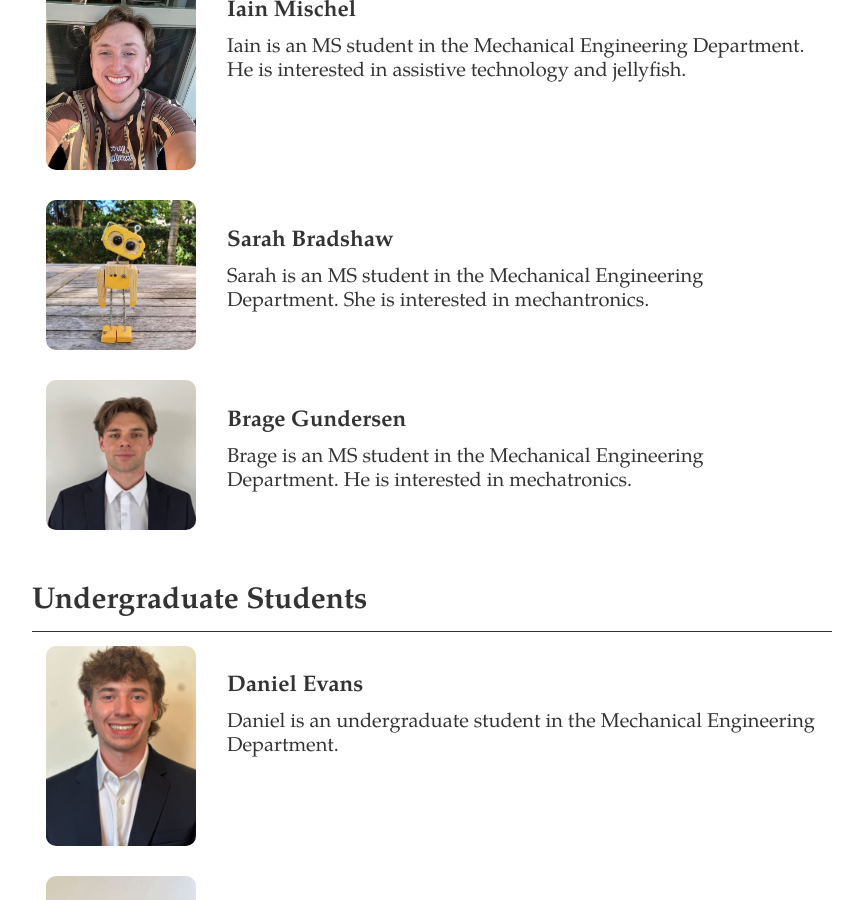
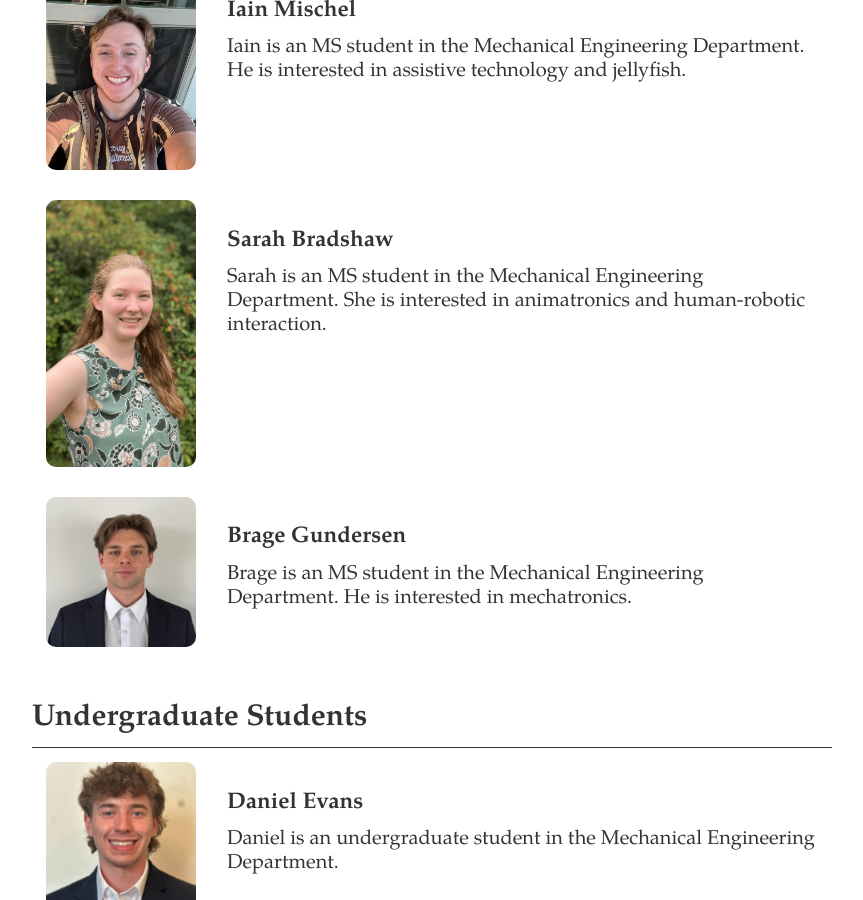
Before and after one commit to VT-Collab/vt-collab.github.io, a Jekyll site: the page built from people.html, in a window 1280 px wide and 900 px high, scrolled down 1637 px. Shown: the whole window, without its empty margins (208-1071 px from the left). Built offline with Jekyll 4.4.1, drawn with Linux system fonts in a browser that asks for light colours; nearby versions of some CDN libraries.

Commit message:
adding sarah

```diff
--- a/_data/people.yml
+++ b/_data/people.yml
@@ -36,9 +36,9 @@
   rank: grad
 
 - name: Sarah Bradshaw
-  picture: /images/people/default.jpg
+  picture: /images/people/sarah.png
   website:
-  description: Sarah is an MS student in the Mechanical Engineering Department. She is interested in mechantronics.
+  description: Sarah is an MS student in the Mechanical Engineering Department. She is interested in animatronics and human-robotic interaction.
   rank: grad
 
 - name: Brage Gundersen
```
Also changed, not shown: images/people/sarah.png (added).
